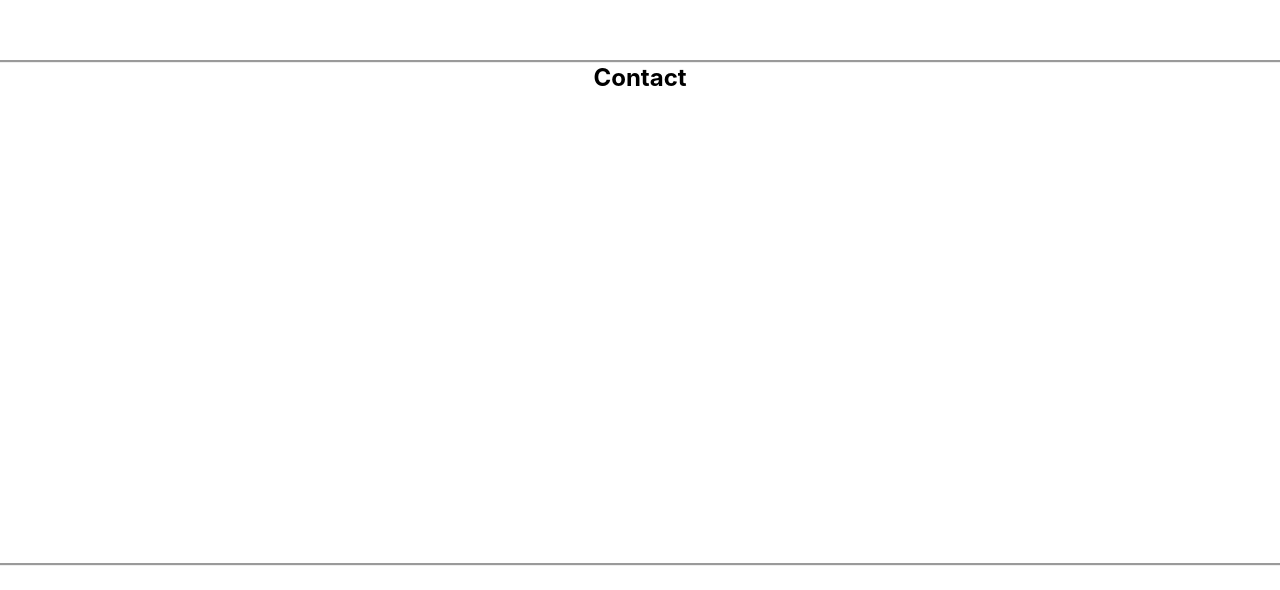
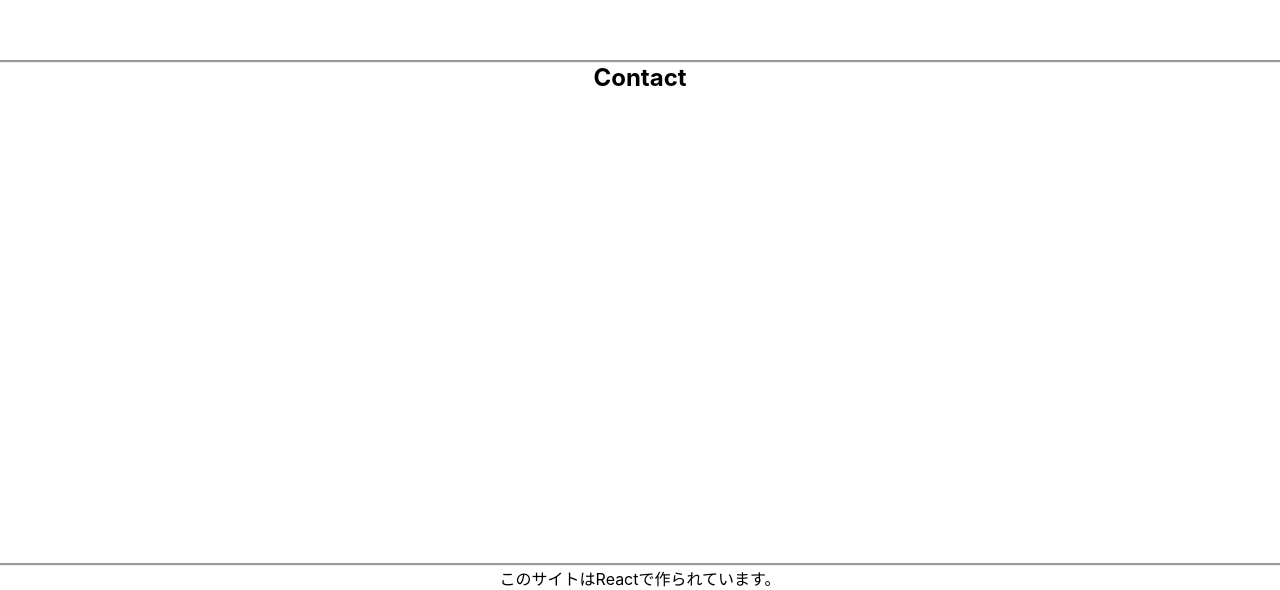
Before and after one commit to shin-tc-10/react-portfolio, a React (Create React App) app: page / in a window 1280 px wide. Shown: the part 2373-2963 px from the top of the page. Before the commit the page ends 2939 px from the top, so only its background shows below. Built offline with nearby package versions, Linux system fonts and the light colour scheme.

Commit message:
MainとFooterのコンポーネントを作成

```diff
--- a/src/App.jsx
+++ b/src/App.jsx
@@ -1,36 +1,14 @@
 import './App.css';
 import Header from "./components/Header";
+import Main from "./components/Main";
+import Footer from "./components/Footer";
 
 function App() {
   return (
     <div className="App">
       <Header />
-      <main>
-        <section>
-          <div className="top-img"><img src="../images/shin-top-img.jpg" alt="top-image" /></div>
-        </section>
-        <section>
-          <div className="Works" id="Works">
-            <h2>Works</h2>
-            <div>Todoアプリ</div>
-          </div>
-        </section>
-        <section>
-          <div className="Skills" id="Skills">
-            <h2>Skills</h2>
-          </div>
-        </section>
-        <section>
-          <div className="AboutMe" id="AboutMe">
-            <h2>About me</h2>
-          </div>
-        </section>
-        <section>
-          <div className="Contact" id="Contact">
-            <h2>Contact</h2>
-          </div>
-        </section>
-      </main>
+      <Main />
+      <Footer />
     </div>
   );
 }
--- /dev/null
+++ b/src/components/Footer.jsx
@@ -0,0 +1,13 @@
+import React from 'react'
+
+function Footer() {
+  return (
+    <div>
+        <footer>
+            <p>このサイトはReactで作られています。</p>
+        </footer>
+    </div>
+  )
+}
+
+export default Footer
--- /dev/null
+++ b/src/components/Main.jsx
@@ -0,0 +1,36 @@
+import React from 'react'
+
+function Main() {
+  return (
+    <div>
+      <main>
+        <section>
+          <div className="top-img"><img src="../images/shin-top-img.jpg" alt="top-image" /></div>
+        </section>
+        <section>
+          <div className="Works" id="Works">
+            <h2>Works</h2>
+            <div>Todoアプリ</div>
+          </div>
+        </section>
+        <section>
+          <div className="Skills" id="Skills">
+            <h2>Skills</h2>
+          </div>
+        </section>
+        <section>
+          <div className="AboutMe" id="AboutMe">
+            <h2>About me</h2>
+          </div>
+        </section>
+        <section>
+          <div className="Contact" id="Contact">
+            <h2>Contact</h2>
+          </div>
+        </section>
+      </main>
+    </div>
+  )
+}
+
+export default Main
```
